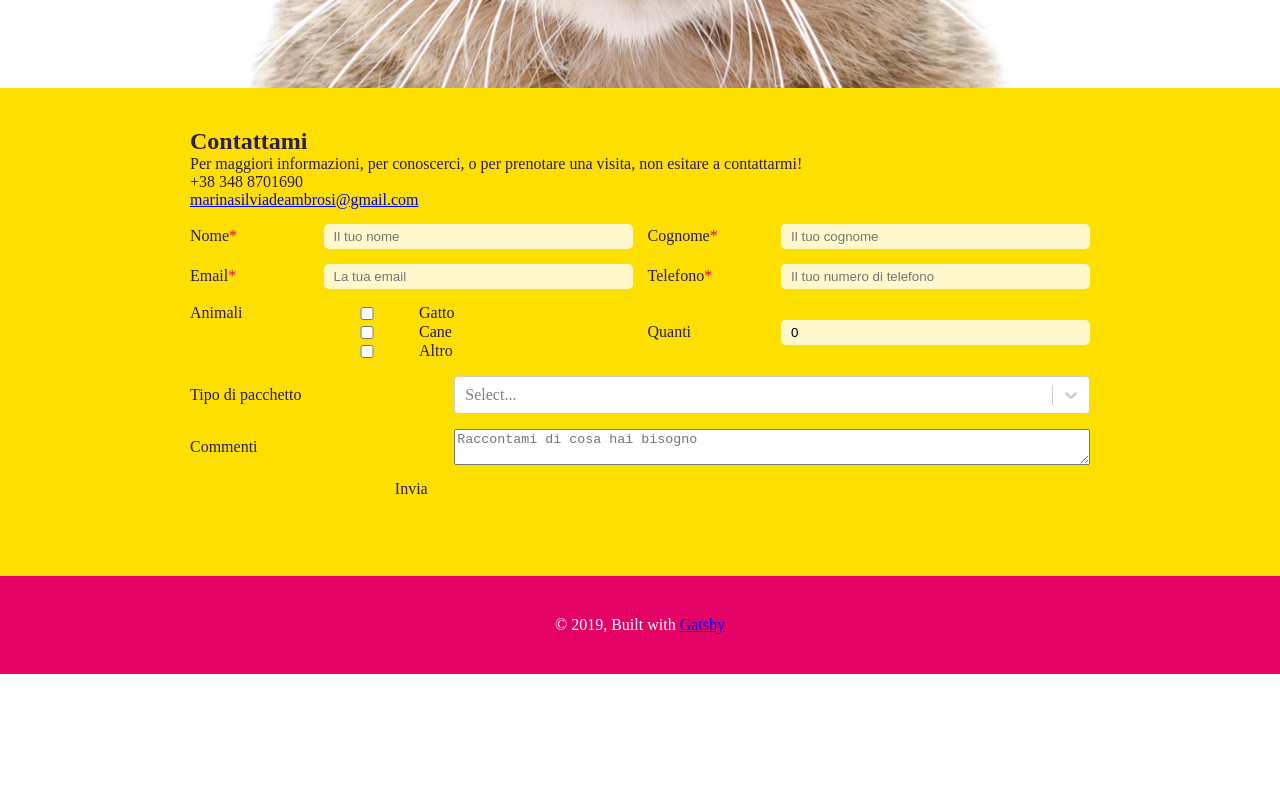
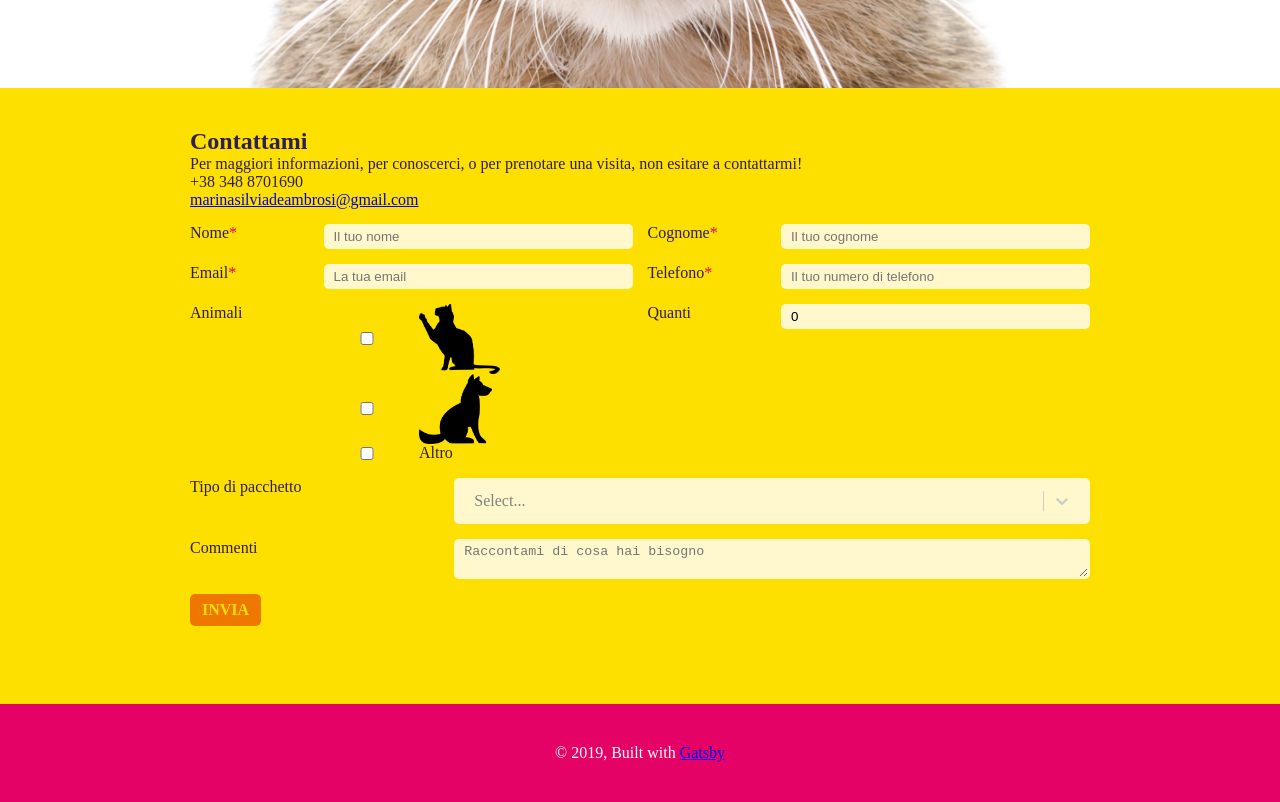
Before and after one commit to simoneferrero/marina-cat-sitter, a Gatsby site: page / in a window 1280 px wide. Shown: the part 3921-4723 px from the top of the page. Before the commit the page ends 4595 px from the top, so only its background shows below. Built offline with nearby package versions, Linux system fonts and the light colour scheme; Gatsby itself is replaced by a stand-in of ours; what typography-theme-bootstrap would draw is missing.

Commit message:
contacts: Created validation and submission in contacts form

```diff
--- a/package.json
+++ b/package.json
@@ -5,6 +5,7 @@
   "version": "0.1.0",
   "author": "Kyle Mathews <mathews.kyle@gmail.com>",
   "dependencies": {
+    "axios": "^0.19.0",
     "formik": "^1.5.8",
     "gatsby": "^2.16.1",
     "gatsby-image": "^2.2.29",
--- a/src/components/ContactForm.js
+++ /dev/null
@@ -1,226 +0,0 @@
-import React, { useContext } from 'react'
-import styled, { css } from 'styled-components/macro'
-import { Field, FieldArray, Formik } from 'formik'
-import * as Yup from 'yup'
-import Select from 'react-select'
-
-import FormContext from '../context/FormContext'
-import { packages } from '../constants/index'
-
-const StyledForm = styled.form`
-	display: grid;
-	grid-gap: 15px;
-	grid-template-columns: repeat(2, 1fr);
-	padding: 15px 0;
-`
-const StyledLabel = styled.label`
-	display: grid;
-	grid-column: ${({ fullWidth }) => fullWidth && '1/3'};
-	grid-gap: 10px;
-	grid-template-columns: 2fr 5fr;
-	width: 100%;
-
-	> * {
-		align-self: center;
-	}
-
-	span > span {
-		color: ${({ theme: { colors } }) => colors.pink};
-	}
-`
-const inputStyles = css`
-	appearance: none;
-	background: rgba(255, 255, 255, 0.8);
-	border: 2px solid
-		${({ required, theme: { colors } }) =>
-			required ? colors.pink : 'transparent'};
-	border-radius: 5px;
-	outline: none;
-	padding: 3px 8px;
-`
-const StyledField = styled(Field)`
-	${inputStyles}
-`
-const StyledAnimalsContainer = styled.div`
-	display: grid;
-	grid-gap: 10px;
-	grid-template-columns: 2fr 5fr;
-	width: 100%;
-`
-
-const ContactForm = () => {
-	const {
-		state: { selectedPackage },
-	} = useContext(FormContext)
-	const selectedPackageOptions = packages.map(({ id, title }) => ({
-		value: id,
-		label: title,
-	}))
-	const initialValues = {
-		animali: {
-			quantità: 0,
-			tipi: [],
-		},
-		cognome: '',
-		commenti: '',
-		email: '',
-		nome: '',
-		pacchetto: selectedPackageOptions.find(
-			({ value }) => value === selectedPackage
-		),
-		telefono: '',
-		_gotcha: undefined,
-	}
-	const validationSchema = Yup.object().shape({
-		animali: Yup.object({
-			quantità: Yup.number().nullable(),
-			tipi: Yup.array(),
-		}),
-		cognome: Yup.string().required('Obbligatorio'),
-		commenti: Yup.string().required('Obbligatorio'),
-		email: Yup.string()
-			.email()
-			.required('Obbligatorio'),
-		nome: Yup.string().required('Obbligatorio'),
-		pacchetto: Yup.string().nullable(),
-		telefono: Yup.string().required('Obbligatorio'),
-		_gotcha: Yup.string().nullable(),
-	})
-	const personalInfoFields = [
-		{
-			id: 'nome',
-			labelText: 'Nome',
-			placeholder: 'Il tuo nome',
-		},
-		{
-			id: 'cognome',
-			labelText: 'Cognome',
-			placeholder: 'Il tuo cognome',
-		},
-		{
-			id: 'email',
-			labelText: 'Email',
-			placeholder: 'La tua email',
-		},
-		{
-			id: 'telefono',
-			labelText: 'Telefono',
-			placeholder: 'Il tuo numero di telefono',
-		},
-	]
-	const animals = [
-		{
-			id: 'gatto',
-			name: 'Gatto',
-		},
-		{
-			id: 'cane',
-			name: 'Cane',
-		},
-		{
-			id: 'altro',
-			name: 'Altro',
-		},
-	]
-
-	return (
-		<Formik
-			enableReinitialize
-			initialValues={initialValues}
-			onSubmit={(values, { setSubmitting }) => {
-				setTimeout(() => {
-					console.log(JSON.stringify(values, null, 2))
-					setSubmitting(false)
-				}, 500)
-			}}
-			validationSchema={validationSchema}
-		>
-			{({
-				errors,
-				handleBlur,
-				handleSubmit,
-				isSubmitting,
-				setFieldValue,
-				touched,
-				values,
-			}) => {
-				return (
-					<StyledForm onSubmit={handleSubmit}>
-						{personalInfoFields.map(({ id, labelText, placeholder }) => (
-							<StyledLabel key={id} htmlFor={id}>
-								<span>
-									{labelText}
-									<span>*</span>
-								</span>
-								<StyledField
-									name={id}
-									placeholder={placeholder}
-									required={touched[id] && errors[id]}
-									type="text"
-								/>
-							</StyledLabel>
-						))}
-						<FieldArray
-							name="animali.tipi"
-							render={({ push, remove }) => (
-								<StyledAnimalsContainer>
-									<span>Animali</span>
-									<div>
-										{animals.map(({ id, name }) => (
-											<StyledLabel key={id}>
-												<input
-													name="animali"
-													type="checkbox"
-													value={id}
-													checked={values.animali.tipi.includes(id)}
-													onChange={({ target: { checked } }) => {
-														checked
-															? push(id)
-															: remove(values.animali.tipi.indexOf(id))
-													}}
-												/>{' '}
-												{name}
-											</StyledLabel>
-										))}
-									</div>
-								</StyledAnimalsContainer>
-							)}
-						/>
-						<StyledLabel htmlFor="animali.quantità">
-							<span>Quanti</span>
-							<StyledField
-								name="animali.quantità"
-								placeholder="Quanti animali hai"
-								type="number"
-							/>
-						</StyledLabel>
-						<StyledLabel fullWidth htmlFor="pacchetto">
-							<span>Tipo di pacchetto</span>
-							<Select
-								id="pacchetto"
-								options={selectedPackageOptions}
-								onChange={value => setFieldValue('pacchetto', value)}
-								onBlur={handleBlur}
-								value={values.pacchetto}
-							/>
-						</StyledLabel>
-						<StyledLabel fullWidth htmlFor="commenti">
-							<span>Commenti</span>
-							<Field
-								component="textarea"
-								name="commenti"
-								placeholder="Raccontami di cosa hai bisogno"
-							/>
-						</StyledLabel>
-						<Field name="_gotcha" style={{ display: 'none' }} />
-						<button type="submit" disabled={isSubmitting}>
-							Invia
-						</button>
-					</StyledForm>
-				)
-			}}
-		</Formik>
-	)
-}
-
-export default ContactForm
--- /dev/null
+++ b/src/components/ContactForm/helpers.js
@@ -0,0 +1,151 @@
+import React from 'react'
+import Img from 'gatsby-image'
+import * as Yup from 'yup'
+import { graphql, useStaticQuery } from 'gatsby'
+import { packages } from '../../constants/index'
+import { post } from 'axios'
+
+export const getSelectedPackageOptions = () =>
+	packages.map(({ id, title }) => ({
+		value: id,
+		label: title,
+	}))
+
+export const getInitialValues = selectedPackage => ({
+	animali: {
+		quantità: 0,
+		tipi: [],
+	},
+	cognome: '',
+	commenti: '',
+	email: '',
+	nome: '',
+	pacchetto: getSelectedPackageOptions().find(
+		({ value }) => value === selectedPackage
+	),
+	telefono: '',
+	_gotcha: undefined,
+})
+
+export const getValidationSchema = () =>
+	Yup.object().shape({
+		animali: Yup.object({
+			quantità: Yup.number().nullable(),
+			tipi: Yup.array(),
+		}),
+		cognome: Yup.string().required('Obbligatorio'),
+		commenti: Yup.string().required('Obbligatorio'),
+		email: Yup.string()
+			.email()
+			.required('Obbligatorio'),
+		nome: Yup.string().required('Obbligatorio'),
+		pacchetto: Yup.string().nullable(),
+		telefono: Yup.string().required('Obbligatorio'),
+		_gotcha: Yup.string().nullable(),
+	})
+
+export const getPersonalInfoFields = () => [
+	{
+		id: 'nome',
+		labelText: 'Nome',
+		placeholder: 'Il tuo nome',
+	},
+	{
+		id: 'cognome',
+		labelText: 'Cognome',
+		placeholder: 'Il tuo cognome',
+	},
+	{
+		id: 'email',
+		labelText: 'Email',
+		placeholder: 'La tua email',
+	},
+	{
+		id: 'telefono',
+		labelText: 'Telefono',
+		placeholder: 'Il tuo numero di telefono',
+	},
+]
+
+export const getAnimalOptions = () => {
+	const {
+		allFile: { edges },
+	} = useStaticQuery(graphql`
+		query {
+			allFile(filter: { name: { regex: "/cat|dog/" } }) {
+				edges {
+					node {
+						relativePath
+						name
+						childImageSharp {
+							fixed(height: 70) {
+								...GatsbyImageSharpFixed
+							}
+						}
+					}
+				}
+			}
+		}
+	`)
+	const animalPics = edges.reduce(
+		(
+			pics,
+			{
+				node: {
+					name,
+					childImageSharp: { fixed },
+				},
+			}
+		) => ({
+			...pics,
+			[name]: fixed,
+		}),
+		{}
+	)
+
+	return [
+		{
+			id: 'gatto',
+			name: <Img fixed={animalPics.cat} />,
+		},
+		{
+			id: 'cane',
+			name: <Img fixed={animalPics.dog} />,
+		},
+		{
+			id: 'altro',
+			name: 'Altro',
+		},
+	]
+}
+
+export const getHandleSubmit = (setShowForm, setShowGenericError) => async (
+	values,
+	{ resetForm, setSubmitting }
+) => {
+	if (values._gotcha) {
+		return
+	}
+
+	try {
+		setShowGenericError(false)
+		const url = 'https://getform.io/f/910fb476-8f02-4db2-9f65-c8e0e00f429f'
+
+		const headers = new Headers({
+			'Content-Type': 'application/json',
+		})
+
+		await post(url, {
+			method: 'POST',
+			headers,
+			data: values,
+		})
+
+		resetForm()
+		setSubmitting(false)
+		setShowForm(false)
+	} catch {
+		setShowGenericError(true)
+		setSubmitting(false)
+	}
+}
--- /dev/null
+++ b/src/components/ContactForm/index.js
@@ -0,0 +1,150 @@
+import React, { useContext, useState } from 'react'
+import { Field, FieldArray, Formik } from 'formik'
+import Select from 'react-select'
+
+import {
+	StyledField,
+	StyledForm,
+	StyledLabel,
+	StyledAnimalsContainer,
+	StyledSubmitButton,
+	StyledError,
+	StyledThankYouMessage,
+} from './styled'
+import FormContext from '../../context/FormContext'
+import {
+	getAnimalOptions,
+	getHandleSubmit,
+	getInitialValues,
+	getPersonalInfoFields,
+	getSelectedPackageOptions,
+	getValidationSchema,
+} from './helpers'
+
+const ContactForm = () => {
+	const {
+		state: { selectedPackage },
+	} = useContext(FormContext)
+	const [showGenericError, setShowGenericError] = useState(false)
+	const [showForm, setShowForm] = useState(true)
+	const selectedPackageOptions = getSelectedPackageOptions()
+	const initialValues = getInitialValues(selectedPackage)
+	const validationSchema = getValidationSchema()
+	const personalInfoFields = getPersonalInfoFields()
+	const animals = getAnimalOptions()
+
+	return (
+		<Formik
+			enableReinitialize
+			initialValues={initialValues}
+			onSubmit={getHandleSubmit(setShowForm, setShowGenericError)}
+			validationSchema={validationSchema}
+		>
+			{({
+				errors,
+				handleBlur,
+				handleSubmit,
+				isSubmitting,
+				setFieldValue,
+				touched,
+				values,
+			}) => {
+				const form = (
+					<StyledForm onSubmit={handleSubmit}>
+						{personalInfoFields.map(({ id, labelText, placeholder }) => (
+							<StyledLabel key={id} htmlFor={id}>
+								<span>
+									{labelText}
+									<span>*</span>
+								</span>
+								<StyledField
+									disabled={isSubmitting}
+									name={id}
+									placeholder={placeholder}
+									required={touched[id] && errors[id]}
+									type="text"
+								/>
+							</StyledLabel>
+						))}
+						<FieldArray
+							name="animali.tipi"
+							render={({ push, remove }) => (
+								<StyledAnimalsContainer>
+									<span>Animali</span>
+									<div>
+										{animals.map(({ id, name }) => (
+											<StyledLabel key={id}>
+												<input
+													checked={values.animali.tipi.includes(id)}
+													disabled={isSubmitting}
+													name="animali"
+													onChange={({ target: { checked } }) => {
+														checked
+															? push(id)
+															: remove(values.animali.tipi.indexOf(id))
+													}}
+													type="checkbox"
+													value={id}
+												/>{' '}
+												{name}
+											</StyledLabel>
+										))}
+									</div>
+								</StyledAnimalsContainer>
+							)}
+						/>
+						<StyledLabel htmlFor="animali.quantità">
+							<span>Quanti</span>
+							<StyledField
+								disabled={isSubmitting}
+								name="animali.quantità"
+								placeholder="Quanti animali hai"
+								type="number"
+							/>
+						</StyledLabel>
+						<StyledLabel fullWidth htmlFor="pacchetto">
+							<span>Tipo di pacchetto</span>
+							<Select
+								classNamePrefix="pacchetto"
+								isDisabled={isSubmitting}
+								id="pacchetto"
+								options={selectedPackageOptions}
+								onChange={value => setFieldValue('pacchetto', value)}
+								onBlur={handleBlur}
+								value={values.pacchetto}
+							/>
+						</StyledLabel>
+						<StyledLabel fullWidth htmlFor="commenti">
+							<span>Commenti</span>
+							<StyledField
+								component="textarea"
+								disabled={isSubmitting}
+								name="commenti"
+								placeholder="Raccontami di cosa hai bisogno"
+								required={touched.commenti && errors.commenti}
+							/>
+						</StyledLabel>
+						<Field name="_gotcha" style={{ display: 'none' }} />
+						<StyledSubmitButton type="submit" disabled={isSubmitting}>
+							Invia
+						</StyledSubmitButton>
+						<StyledError showError={showGenericError}>
+							Si è verificato un errore. Per favore, riprova più tardi.
+						</StyledError>
+					</StyledForm>
+				)
+				const thankYouMessage = (
+					<StyledThankYouMessage>
+						Grazie di avermi scritto!
+						<br />
+						Cercherò di contattarti non appena sarò disponibile. A presto!
+					</StyledThankYouMessage>
+				)
+
+				return showForm ? form : thankYouMessage
+			}}
+		</Formik>
+	)
+}
+
+export default ContactForm
--- /dev/null
+++ b/src/components/ContactForm/styled.js
@@ -0,0 +1,101 @@
+import styled, { css } from 'styled-components/macro'
+import { Field } from 'formik'
+
+export const StyledForm = styled.form`
+	display: grid;
+	grid-gap: 15px;
+	grid-template-columns: repeat(2, 1fr);
+	padding: 15px 0;
+`
+const inputStyles = css`
+	appearance: none;
+	background: rgba(255, 255, 255, 0.8);
+	border: 2px solid
+		${({ required, theme: { colors } }) =>
+			required ? colors.pink : 'transparent'};
+	border-radius: 5px;
+	outline: none;
+	padding: 3px 8px;
+
+	:disabled {
+		cursor: not-allowed;
+	}
+`
+export const StyledLabel = styled.label`
+	display: grid;
+	grid-column: ${({ fullWidth }) => fullWidth && '1/3'};
+	grid-gap: 10px;
+	grid-template-columns: 2fr 5fr;
+	width: 100%;
+
+	> * {
+		align-self: start;
+	}
+
+	> input[type='checkbox'] {
+		align-self: center;
+
+		:disabled {
+			cursor: not-allowed;
+		}
+	}
+
+	span > span {
+		color: ${({ theme: { colors } }) => colors.pink};
+	}
+
+	.pacchetto__control {
+		${inputStyles}
+	}
+`
+export const StyledField = styled(Field)`
+	${inputStyles}
+`
+export const StyledAnimalsContainer = styled.div`
+	display: grid;
+	grid-gap: 10px;
+	grid-template-columns: 2fr 5fr;
+	width: 100%;
+`
+export const StyledSubmitButton = styled.button`
+	background: ${({ theme: { colors } }) => colors.orange};
+	border: 2px solid ${({ theme: { colors } }) => colors.orange};
+	border-radius: 5px;
+	color: ${({ theme: { colors } }) => colors.yellow};
+	font-weight: 700;
+	padding: 5px 10px;
+	text-transform: uppercase;
+	width: fit-content;
+
+	:hover {
+		background: transparent;
+		color: ${({ theme: { colors } }) => colors.orange};
+	}
+
+	:active {
+		background: ${({ theme: { colors } }) => colors.pink};
+		border: 2px solid ${({ theme: { colors } }) => colors.pink};
+		color: ${({ theme: { colors } }) => colors.yellow};
+	}
+
+	:disabled {
+		background: ${({ theme: { colors } }) => colors.orange};
+		border: 2px solid ${({ theme: { colors } }) => colors.orange};
+		color: ${({ theme: { colors } }) => colors.yellow};
+		cursor: not-allowed;
+		opacity: 0.7;
+	}
+`
+export const StyledError = styled.p`
+	color: ${({ theme: { colors } }) => colors.pink};
+	display: ${({ showError }) => showError || 'none'};
+	grid-column: 1/3;
+`
+export const StyledThankYouMessage = styled.p`
+	border: 2px solid ${({ theme: { colors } }) => colors.orange};
+	border-radius: 5px;
+	color: ${({ theme: { colors } }) => colors.orange};
+	font-weight: 600;
+	margin-top: 15px;
+	padding: 15px;
+`
--- a/src/components/Contacts.js
+++ b/src/components/Contacts.js
@@ -18,6 +18,9 @@ const StyledContacts = styled.section`
 		}
 	}
 `
+// TODO: import contact number/email from graphql
+// TODO: set url from constant or environment file
+// TODO: set loader when sending form
 const Contacts = () => (
 	<StyledContacts id="contacts">
 		<div>
```
Also changed, not shown: src/images/cat.png (added), src/images/dog.png (added).
